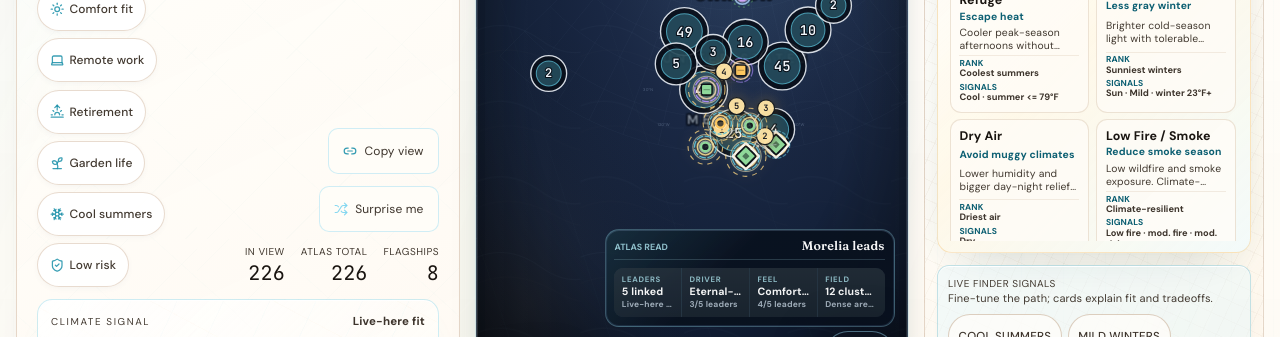
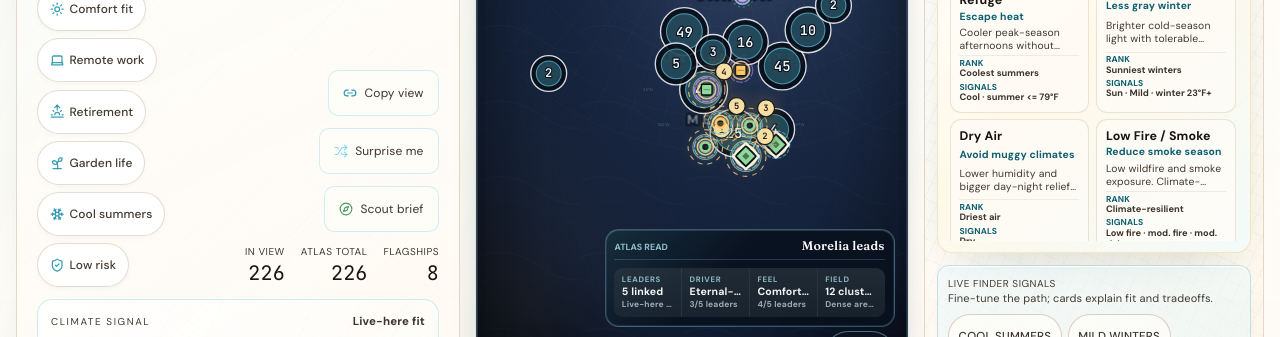
Before and after one commit to sauterreed24/terraclima, a React (Vite) app: page / in a window 1280 px wide. Shown: the part 392-729 px from the top of the page. Built offline with nearby package versions, Linux system fonts and the light colour scheme.

Commit message:
Add Explorer Scout Brief shortcut

```diff
--- a/src/App.tsx
+++ b/src/App.tsx
@@ -2422,6 +2422,7 @@ const HeroCard = memo(function HeroCard({
           ? "Retry copy or use the selected manual Explorer URL"
           : "Copy or share current Explorer view";
   const surpriseLabel = "Open a random place from the current filtered list";
+  const scoutBriefJumpLabel = "Jump to Scout Brief synthesis";
   return (
     <div
       className="panel panel-hero p-4 sm:p-5 anim-fade-in space-y-3 min-[1400px]:space-y-4"
@@ -2513,6 +2514,17 @@ const HeroCard = memo(function HeroCard({
               Surprise me
             </button>
           )}
+          {scoutBrief ? (
+            <a
+              href="#explorer-scout-brief"
+              className="btn-ghost hero-action-stack__scout !text-xs !py-1.5 w-full sm:w-auto border-[rgba(122,212,240,0.35)]"
+              aria-label={scoutBriefJumpLabel}
+              title={scoutBriefJumpLabel}
+            >
+              <Compass className="w-3.5 h-3.5 text-[rgba(61,143,85,0.9)]" aria-hidden />
+              Scout brief
+            </a>
+          ) : null}
           {compareCount > 0 ? (
             <button
               type="button"
@@ -3501,7 +3513,7 @@ const ScoutBriefPanel = memo(function ScoutBriefPanel({
   const compareLeadersLabel = `Compare current leaders: ${brief.compareIds.length} places`;
   const saveFinalistsLabel = `Save ${brief.compareIds.length} Scout Brief finalists to your shortlist`;
   return (
-    <section className="scout-brief" aria-labelledby="explorer-scout-brief-title">
+    <section id="explorer-scout-brief" className="scout-brief" aria-labelledby="explorer-scout-brief-title">
       <div className="scout-brief__head">
         <div className="min-w-0">
           <div id="explorer-scout-brief-title" className="scout-brief__eyebrow">
```
Also changed, not shown: src/styles.css, 1 other file (tests, documents, lock files or other folders).
